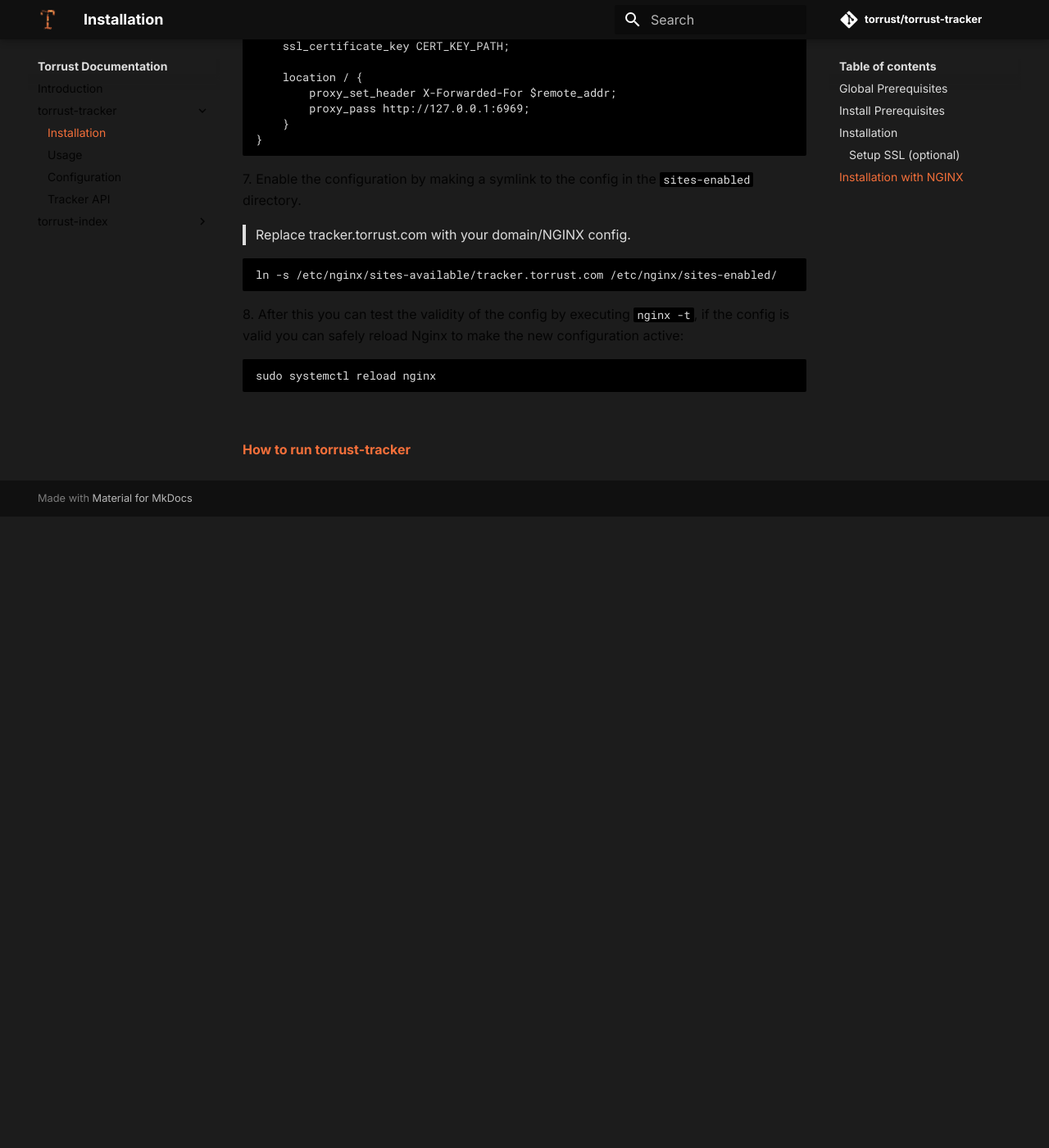
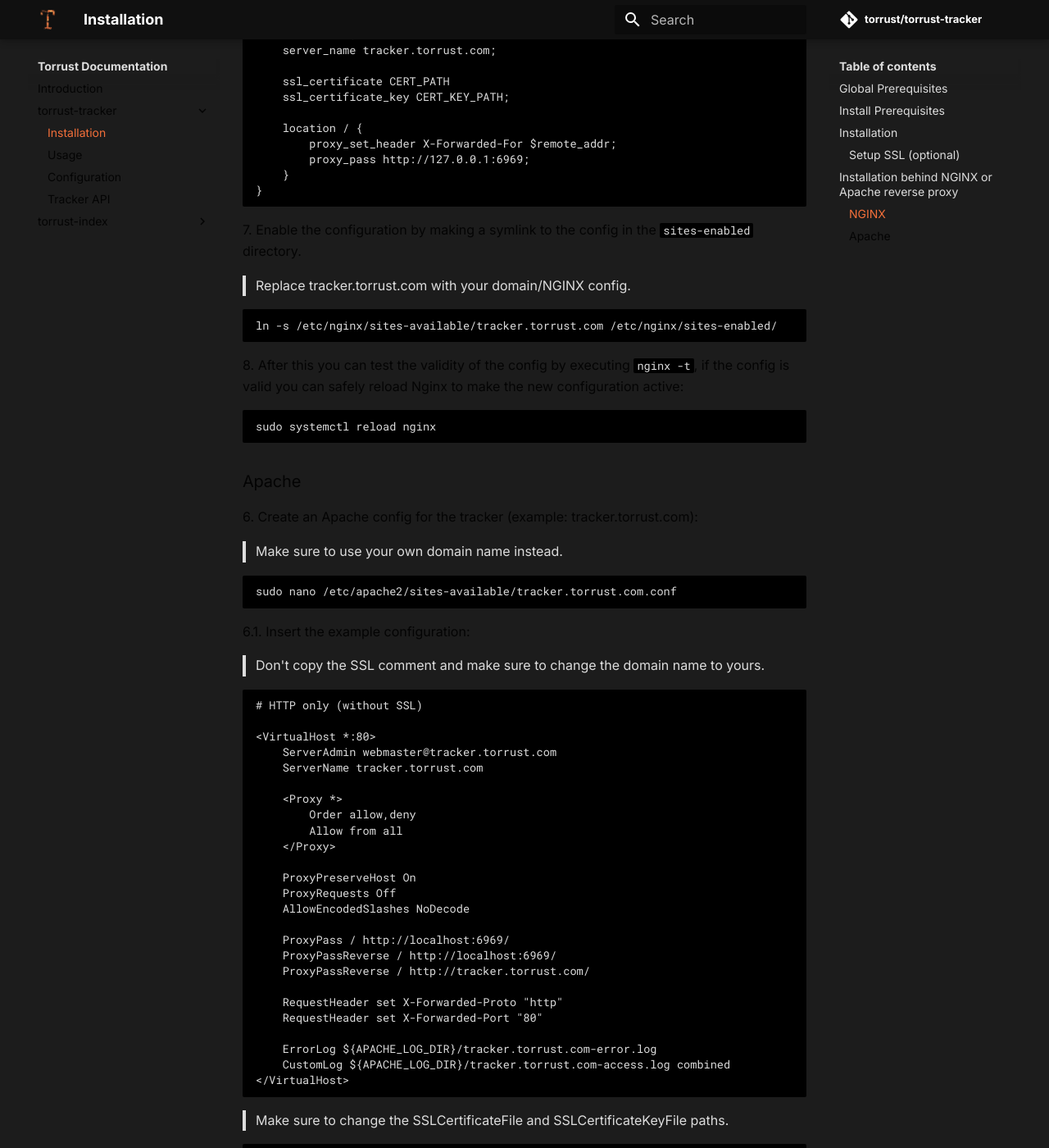
Before and after one commit to torrust/torrust-documentation, an MkDocs documentation site: the page built from docs/torrust-tracker/install.md, in a window 1280 px wide and 1400 px high, scrolled down 3414 px. Shown: the whole window at 82% size. Built offline with MkDocs 1.6.1 and Material for MkDocs 9.7.7, drawn with Linux system fonts in a browser that asks for light colours; comment, search, counter and statistics services are not loaded; before the commit the page ends 4044 px from its top, so only the background shows below that; some of the changed text lies outside the part shown.

Commit message:
Add Apache instructions for torrust-tracker

````diff
--- a/docs/torrust-tracker/install.md
+++ b/docs/torrust-tracker/install.md
@@ -92,7 +92,7 @@
 ...
 ```
 
-## Installation with NGINX
+## Installation behind NGINX or Apache reverse proxy
 Follow steps 1-4 from install above.
 
 5\. Change the following settings in `config.toml`:
@@ -106,6 +106,7 @@
 ...
 ```
 
+### NGINX
 6\. Create an NGINX config for the tracker (example: tracker.torrust.com):
 > Make sure to use your own domain name instead.
 ```bash
@@ -164,6 +165,102 @@
 sudo systemctl reload nginx
 ```
 
+
+### Apache
+6\. Create an Apache config for the tracker (example: tracker.torrust.com):
+> Make sure to use your own domain name instead.
+```bash
+sudo nano /etc/apache2/sites-available/tracker.torrust.com.conf
+```
+
+6\.1\. Insert the example configuration:
+> Don't copy the SSL comment and make sure to change the domain name to yours.
+```apache
+# HTTP only (without SSL)
+
+<VirtualHost *:80>
+    ServerAdmin webmaster@tracker.torrust.com
+    ServerName tracker.torrust.com
+
+    <Proxy *>
+        Order allow,deny
+        Allow from all
+    </Proxy>
+
+    ProxyPreserveHost On
+    ProxyRequests Off
+    AllowEncodedSlashes NoDecode
+
+    ProxyPass / http://localhost:6969/
+    ProxyPassReverse / http://localhost:6969/
+    ProxyPassReverse / http://tracker.torrust.com/
+
+    RequestHeader set X-Forwarded-Proto "http"
+    RequestHeader set X-Forwarded-Port "80"
+
+    ErrorLog ${APACHE_LOG_DIR}/tracker.torrust.com-error.log
+    CustomLog ${APACHE_LOG_DIR}/tracker.torrust.com-access.log combined
+</VirtualHost>
+```
+> Make sure to change the SSLCertificateFile and SSLCertificateKeyFile paths.
+```apache
+# HTTPS only (with SSL - force redirect to HTTPS)
+
+<VirtualHost *:80>
+    ServerAdmin webmaster@tracker.torrust.com
+    ServerName tracker.torrust.com
+
+    <IfModule mod_rewrite.c>
+        RewriteEngine on
+        RewriteCond %{HTTPS} off
+        RewriteRule ^ https://%{SERVER_NAME}%{REQUEST_URI} [END,NE,R=permanent]
+    </IfModule>
+</VirtualHost>
+
+<IfModule mod_ssl.c>
+    <VirtualHost *:443>
+        ServerAdmin webmaster@tracker.torrust.com
+        ServerName tracker.torrust.com
+
+        <Proxy *>
+            Order allow,deny
+            Allow from all
+        </Proxy>
+
+        ProxyPreserveHost On
+        ProxyRequests Off
+        AllowEncodedSlashes NoDecode
+
+        ProxyPass / http://localhost:3000/
+        ProxyPassReverse / http://localhost:3000/
+        ProxyPassReverse / http://tracker.torrust.com/
+
+        RequestHeader set X-Forwarded-Proto "https"
+        RequestHeader set X-Forwarded-Port "443"
+
+        ErrorLog ${APACHE_LOG_DIR}/tracker.torrust.com-error.log
+        CustomLog ${APACHE_LOG_DIR}/tracker.torrust.com-access.log combined
+
+        SSLCertificateFile CERT_PATH
+        SSLCertificateKeyFile CERT_KEY_PATH
+    </VirtualHost>
+</IfModule>
+```
+
+7\. Enable the configuration by making a symlink to the config in the `sites-enabled` directory.
+> Replace tracker.torrust.com with your domain/Apache config.
+```bash
+sudo ln -s /etc/apache2/sites-available/tracker.torrust.com.conf /etc/apache2/sites-enabled/
+# or
+sudo a2enssite tracker.torrust.com
+```
+
+8\. After this you can test the validity of the config by executing `sudo apache2ctl -t`,
+  if the config is valid you can safely reload Apache to make the new configuration active:
+```bash
+sudo systemctl reload apache2
+```
+
 <br>
 
 __[How to run torrust-tracker](https://torrust.com/torrust-tracker/usage/)__
````
